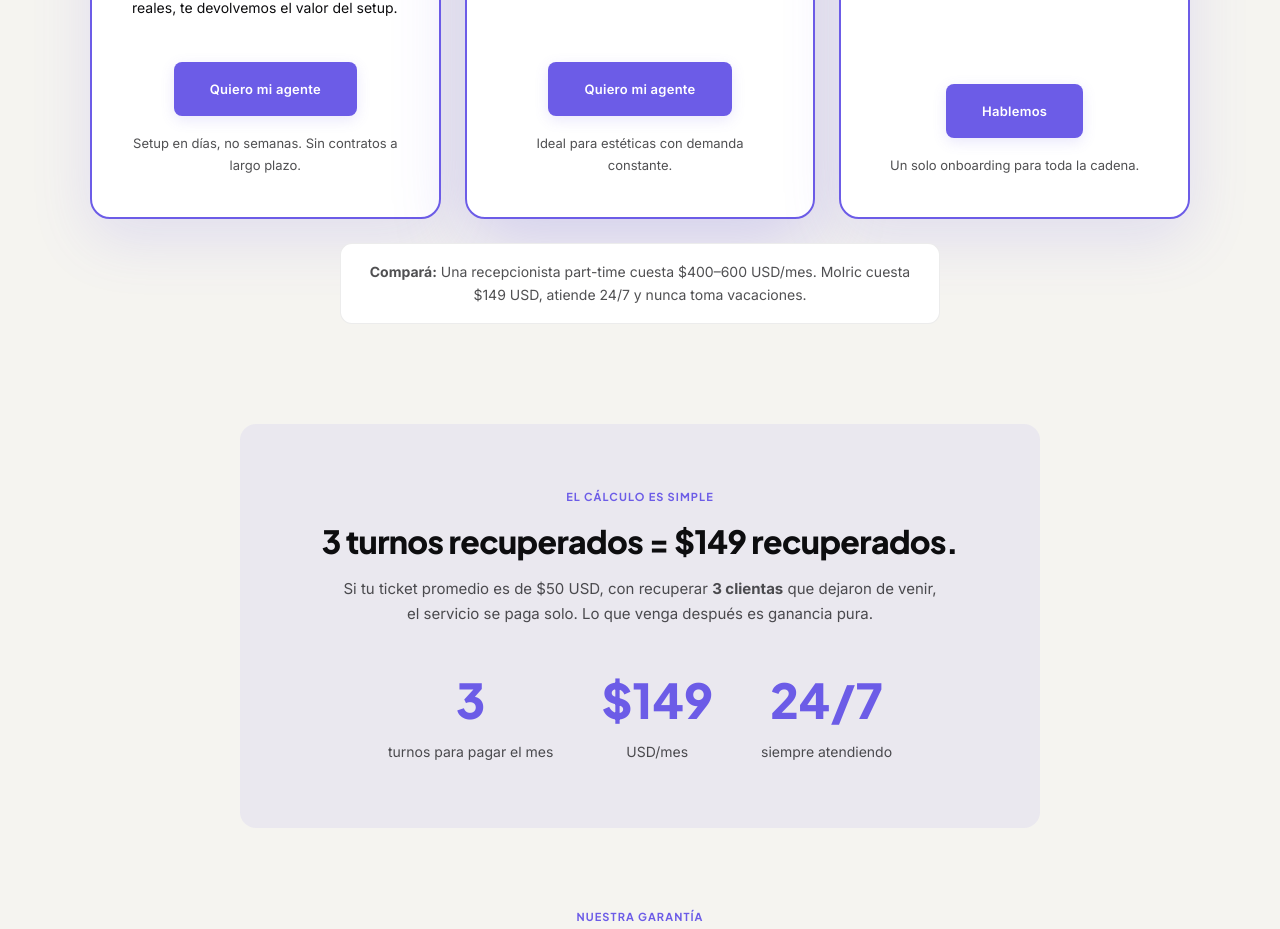
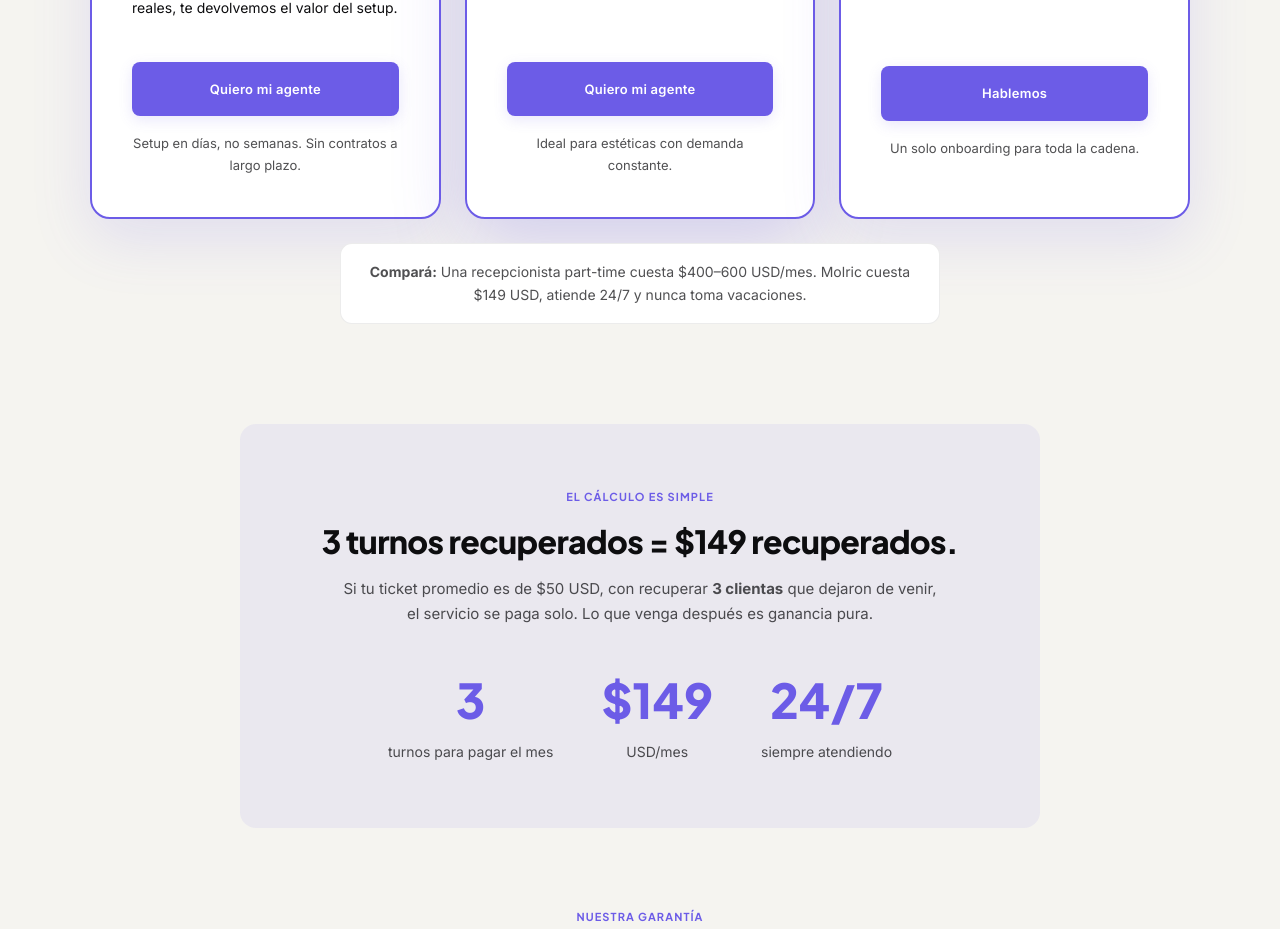
Before and after one commit to carlosmiguelcabrera/Molric, a Next.js app: page / in a window 1280 px wide. Shown: the part 5180-6109 px from the top of the page. Built offline with nearby package versions, Linux system fonts and the light colour scheme.

Commit message:
fix: align pricing CTA buttons — full width + uniform note height

```diff
--- a/app/globals.css
+++ b/app/globals.css
@@ -524,10 +524,6 @@ section { padding: 100px 60px; }
   color: #fff;
 }
 
-.pricing-card .pricing-cta {
-  margin-top: auto;
-}
-
 .pricing-header {
   margin-bottom: 32px;
 }
@@ -592,10 +588,19 @@ section { padding: 100px 60px; }
   margin-top: 24px;
 }
 
+.pricing-card .pricing-cta {
+  margin-top: auto;
+}
+
+.pricing-cta .btn-primary {
+  width: 100%;
+}
+
 .pricing-note {
   font-size: 13px;
   color: var(--text-muted);
   margin-top: 16px;
+  min-height: 40px;
 }
 
 .pricing-comparison {
```
